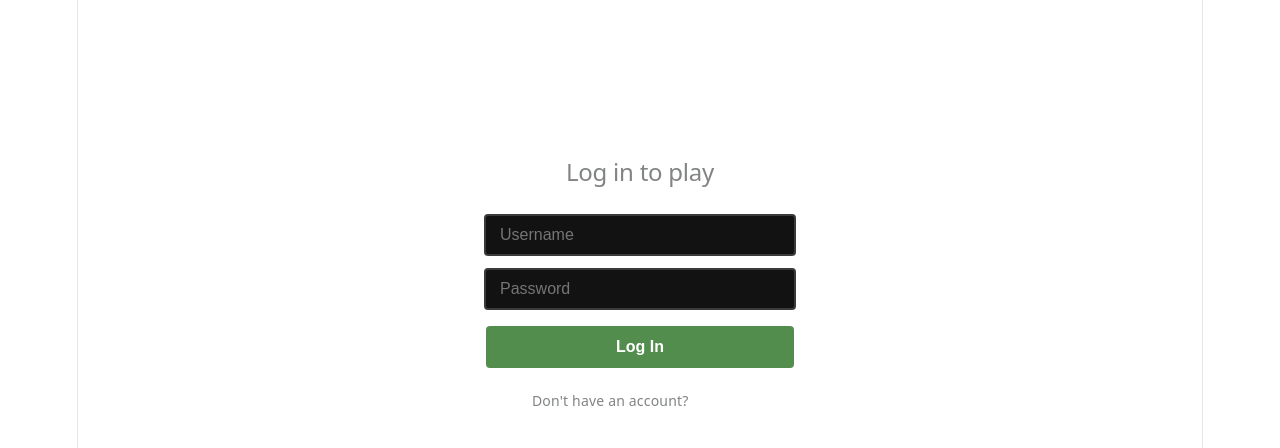
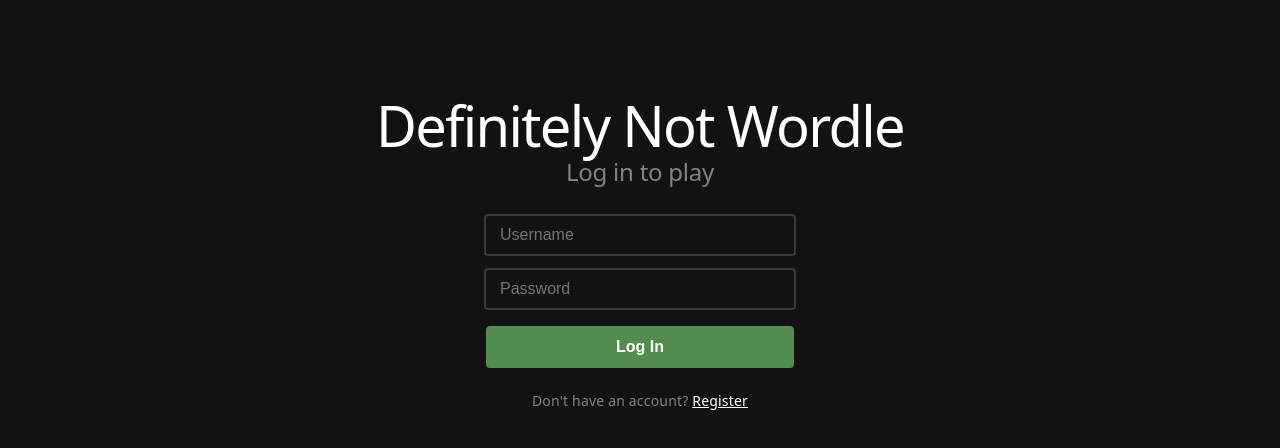
Before and after one commit to sjxchng/wordle-clone, a React (Vite) app in the folder frontend/: page / in a window 1280 px wide. Shown: the top 448 px of the page. Built offline with nearby package versions, Linux system fonts and the light colour scheme; no server answers.

Commit message:
frontend: fix full-width game layout

```diff
--- a/frontend/src/index.css
+++ b/frontend/src/index.css
@@ -51,11 +51,9 @@
 }
 
 #root {
-  width: 1126px;
-  max-width: 100%;
+  width: 100%;
   margin: 0 auto;
   text-align: center;
-  border-inline: 1px solid var(--border);
   min-height: 100svh;
   display: flex;
   flex-direction: column;
@@ -64,6 +62,7 @@
 
 body {
   margin: 0;
+  background: #121213;
 }
 
 h1,
```
